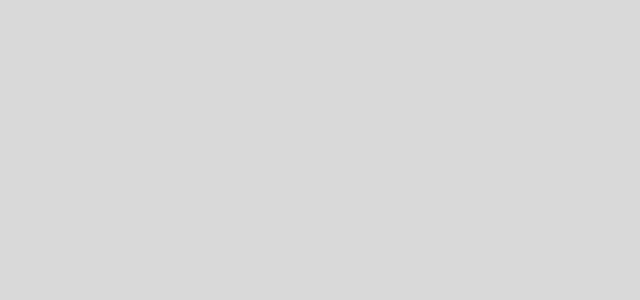
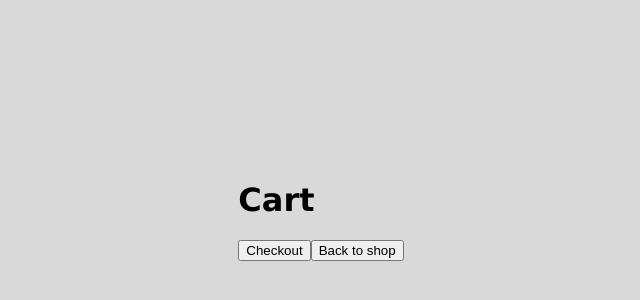
Before and after one commit to ngyida/MyShop, a React (Create React App) app in the folder client/: page /cart in a window 1280 px wide. Before the commit this address had no page. Shown: the part 222-522 px from the top of the page, without its empty margins (319-959 px from the left). Built offline with nearby package versions, Linux system fonts and the light colour scheme.

Commit message:
add cart page

```diff
--- a/client/src/App.js
+++ b/client/src/App.js
@@ -5,6 +5,7 @@ import CheckOut from "./pages/checkout"
 import PaymentSuccessPage from "./pages/paymentSuccessPage"
 import Products from "./pages/products"
 import Login from "./pages/login";
+import Cart from "./pages/cart";
 
 function App() {
   const [cart, setCart] = useState([])
@@ -24,6 +25,7 @@ function App() {
         <Routes>
           <Route path='/' element={<Login setUserEmail={setUserEmailWrapper}/>}/>
           <Route path ="/home" element={<Products userEmail={userEmail}  addToCart={addToCart}/>}/>
+          <Route path="/cart" element={<Cart cart={cart}/>} />
           <Route path="/checkout" element={<CheckOut cart={cart}/>} />
           <Route path="/paymentSuccess" element={<PaymentSuccessPage />} />
         </Routes>
--- /dev/null
+++ b/client/src/pages/cart.js
@@ -0,0 +1,32 @@
+import React, { useState, useEffect } from 'react';
+import { useNavigate } from "react-router-dom";
+
+
+const Cart = ({ cart }) => {
+  const navigate = useNavigate()
+
+  const checkout = () => {
+    alert('Checkout successful');
+  };
+
+  const back = () => {
+    navigate('/home')
+  };
+
+  return (
+    <div>
+      <h1>Cart</h1>
+      <ul>
+        {cart.map((product) => (
+          <li key={product.id}>
+            {product.name} - ${product.price}
+          </li>
+        ))}
+      </ul>
+      <button onClick={checkout}>Checkout</button>
+      <button onClick={back}>Back to shop</button>
+    </div>
+  );
+};
+
+export default Cart;
--- a/client/src/pages/products.js
+++ b/client/src/pages/products.js
@@ -8,7 +8,7 @@ const Products = ({ userEmail, addToCart }) => {
     const navigate = useNavigate()
 
     const buyProduct = async () => {
-        navigate('/checkout')
+        navigate('/cart')
     }
 
     const addProduct = (product) => {
```
